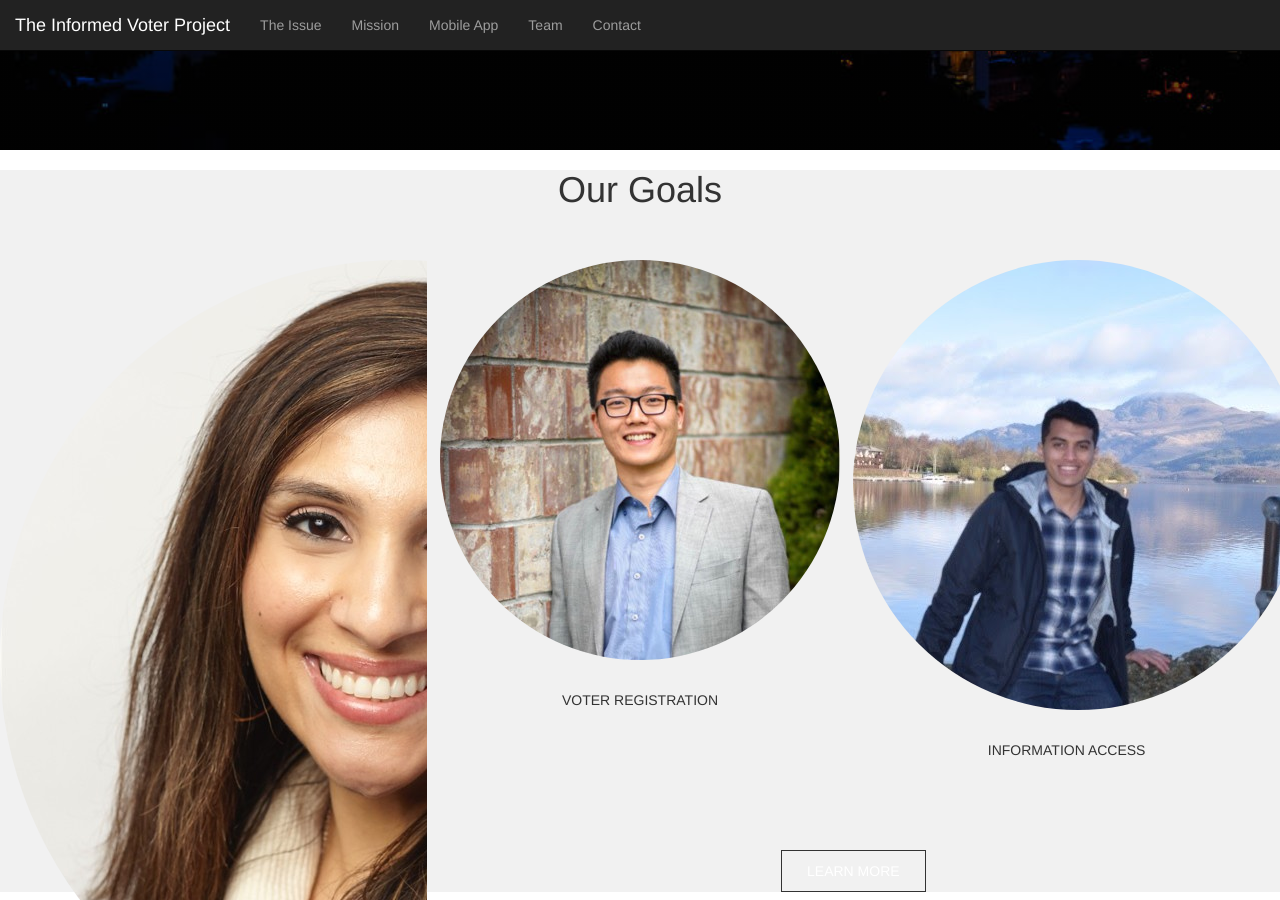
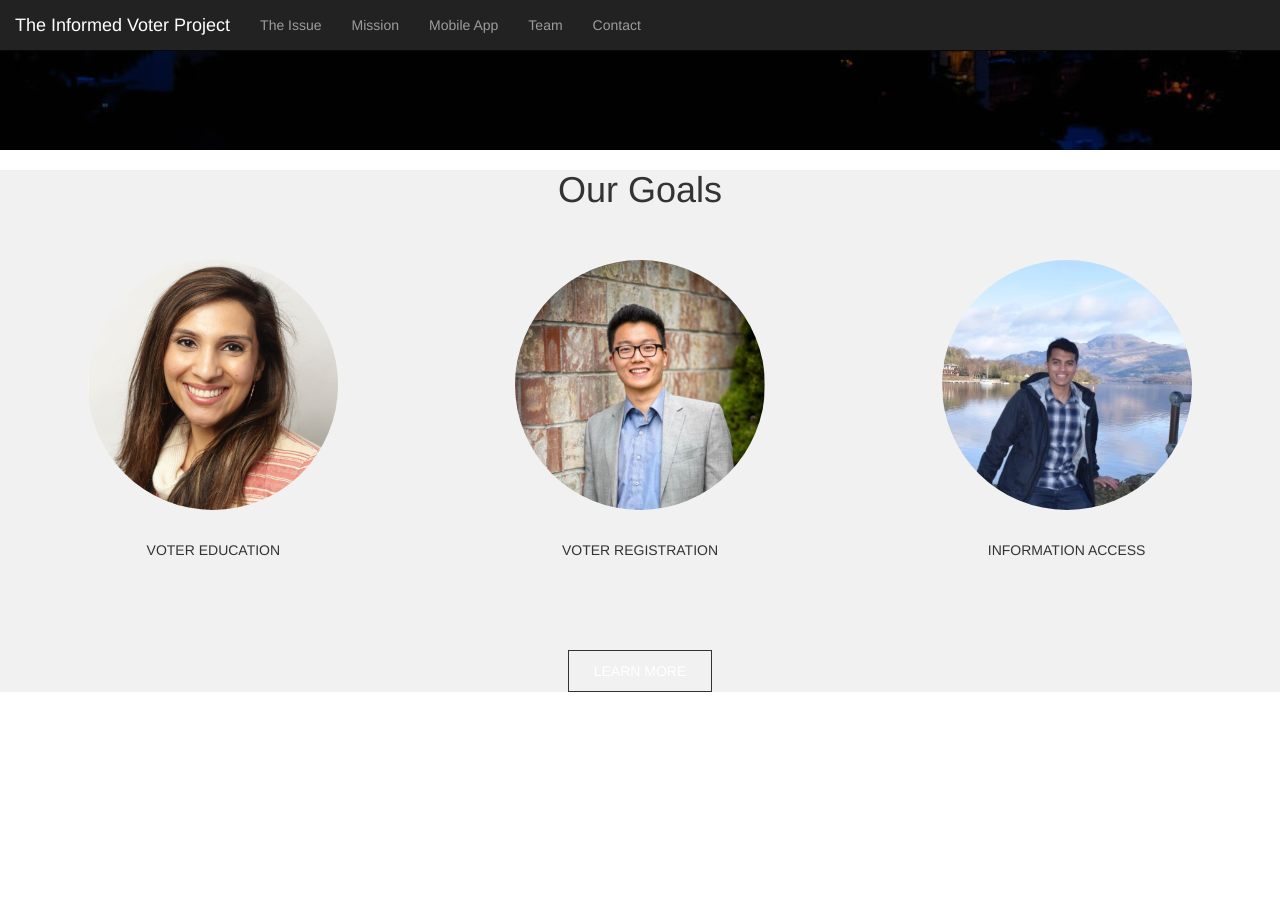
Before and after one commit to The-Informed-Voter-Project/website.github.io, a Jekyll site: the page built from index.html, in a window 1280 px wide and 900 px high, scrolled down 750 px. Built offline with Jekyll 4.4.1, drawn with Linux system fonts in a browser that asks for light colours; after the commit the page ends 1442 px from its top, so only the background shows below that.

Commit message:
Update style.css

```diff
--- a/styles/style.css
+++ b/styles/style.css
@@ -102,6 +102,9 @@ body {
 }
 
 .goal img {
+    height: 250px;
+    width: 250px;
+    object-fit: cover;
     border-radius: 50%;
 }
 
```
